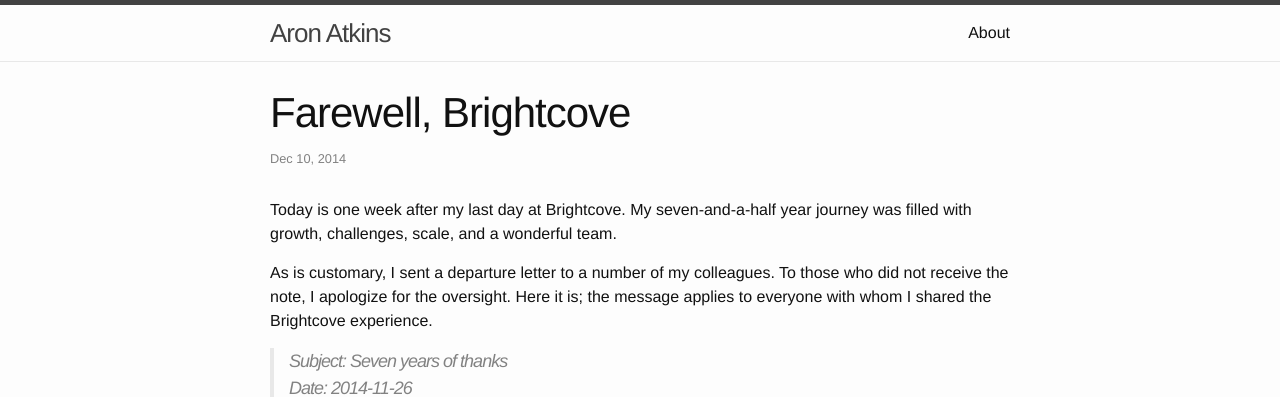
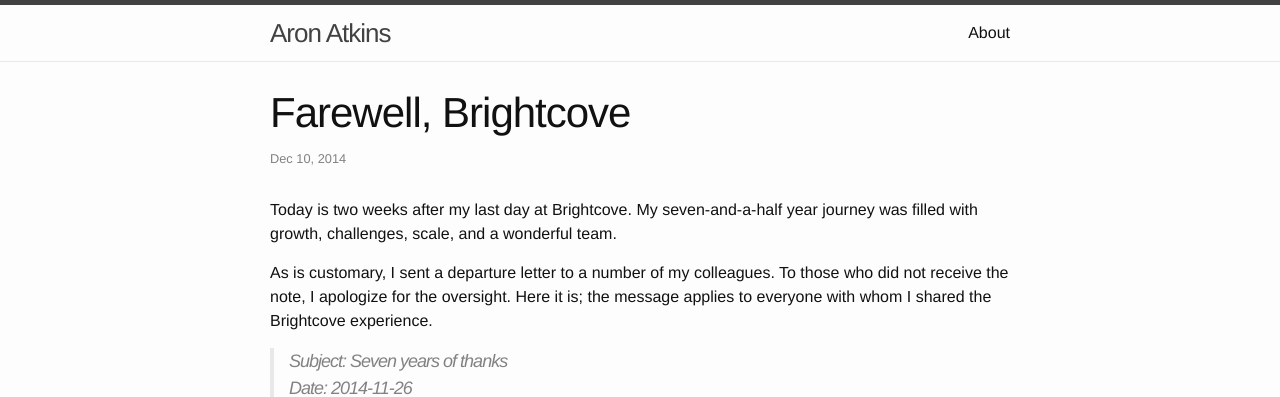
Before and after one commit to aronatkins/aronatkins.github.io, a Jekyll site: the page built from _posts/2014-12-10-farewell-brightcove.markdown, in a window 1280 px wide. Shown: the top 397 px of the page. Built offline with Jekyll 4.4.1, drawn with Linux system fonts in a browser that asks for light colours.

Commit message:
Fix relative date on farewell BC post

```diff
--- a/_posts/2014-12-10-farewell-brightcove.markdown
+++ b/_posts/2014-12-10-farewell-brightcove.markdown
@@ -4,7 +4,7 @@
 date: 2014-12-10
 tags: brightcove
 ---
-Today is one week after my last day at Brightcove. My seven-and-a-half year
+Today is two weeks after my last day at Brightcove. My seven-and-a-half year
 journey was filled with growth, challenges, scale, and a wonderful team.
 
 As is customary, I sent a departure letter to a number of my colleagues. To
```
